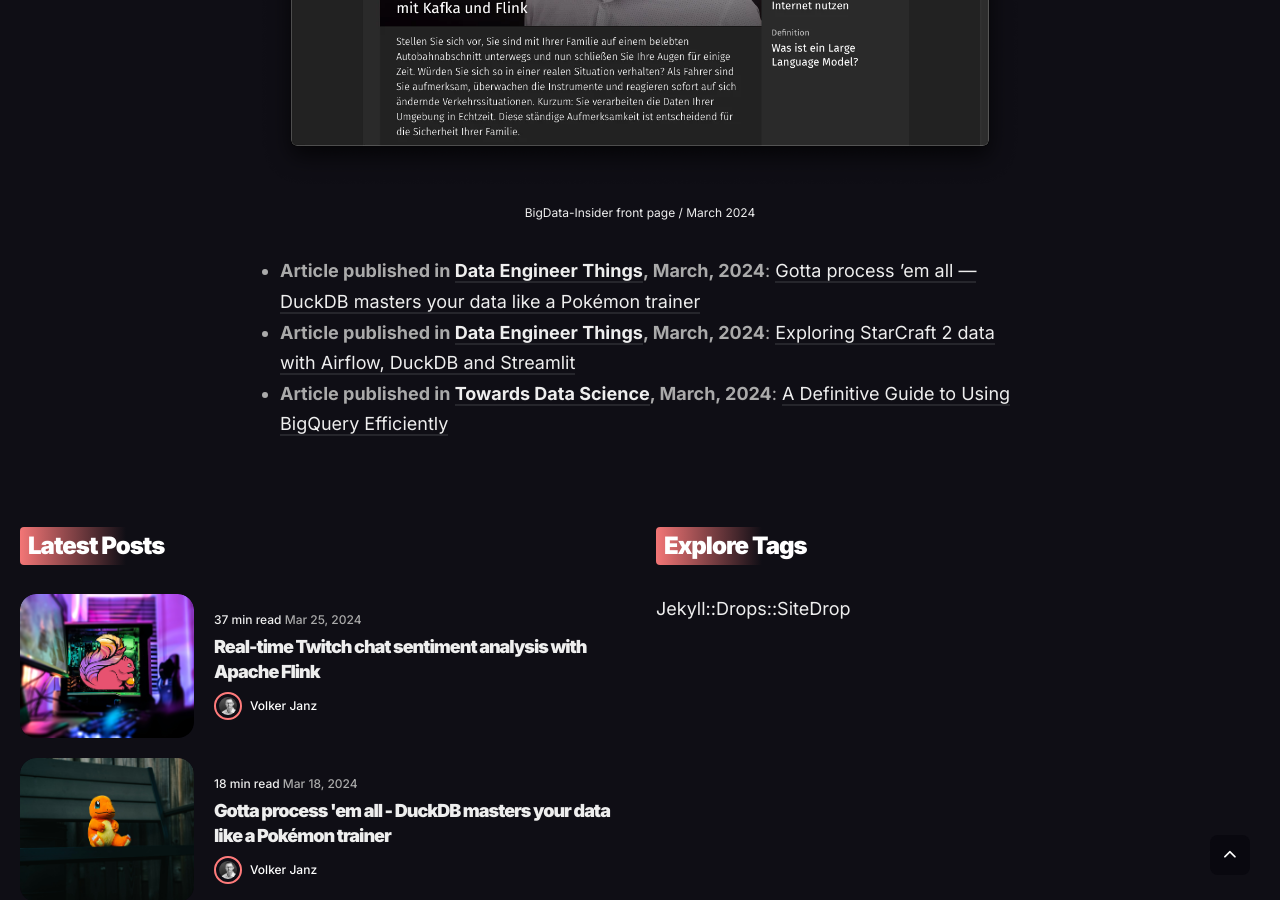
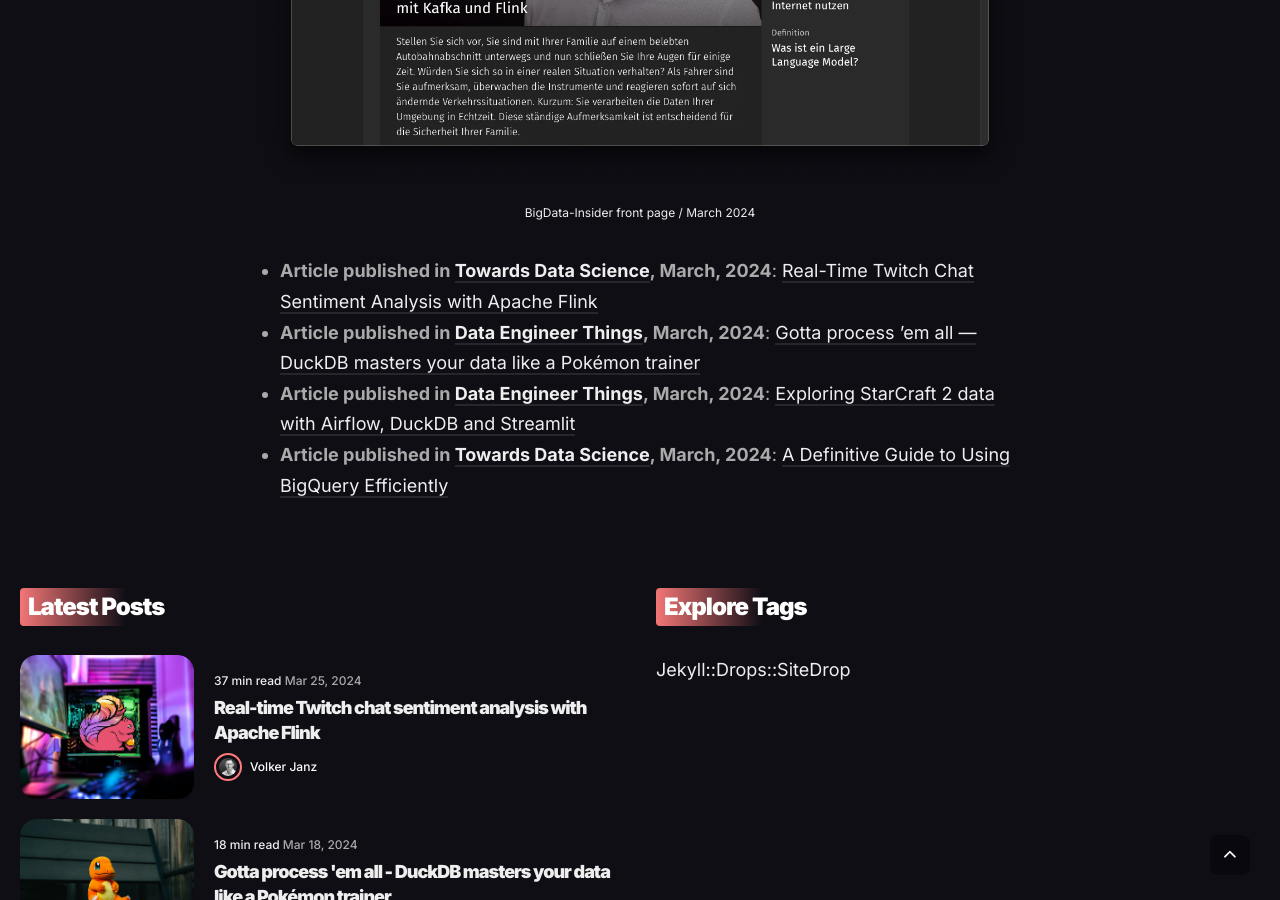
Before and after one commit to vojay-dev/vojay-dev.github.io, a Jekyll site: the page built from _pages/publications.md, in a window 1280 px wide and 900 px high, scrolled down 1232 px. Built offline with Jekyll 4.4.1, drawn with Linux system fonts in a browser that asks for light colours; nearby versions of some CDN libraries.

Commit message:
Add publication in TDS

```diff
--- a/_pages/publications.md
+++ b/_pages/publications.md
@@ -13,6 +13,7 @@
 ![Time to think]({{site.baseurl}}/images/bd-insider.webp)
 *BigData-Insider front page / March 2024*
 
+* **Article published in [Towards Data Science](https://towardsdatascience.com/), March, 2024**: [Real-Time Twitch Chat Sentiment Analysis with Apache Flink](https://medium.com/towards-data-science/real-time-twitch-chat-sentiment-analysis-with-apache-flink-e165ac1a8dcf)
 * **Article published in [Data Engineer Things](https://blog.det.life/), March, 2024**: [Gotta process ’em all — DuckDB masters your data like a Pokémon trainer](https://medium.com/data-engineer-things/gotta-process-em-all-duckdb-masters-your-data-like-a-pok%C3%A9mon-trainer-051a38cbc5cd)
 * **Article published in [Data Engineer Things](https://blog.det.life/), March, 2024**: [Exploring StarCraft 2 data with Airflow, DuckDB and Streamlit](https://blog.det.life/exploring-starcraft-2-data-with-airflow-duckdb-and-streamlit-7c0ad79f9ca6)
 * **Article published in [Towards Data Science](https://towardsdatascience.com/), March, 2024**: [A Definitive Guide to Using BigQuery Efficiently](https://towardsdatascience.com/burn-data-rather-than-money-with-bigquery-the-definitive-guide-1b50a9fdf096)
```
